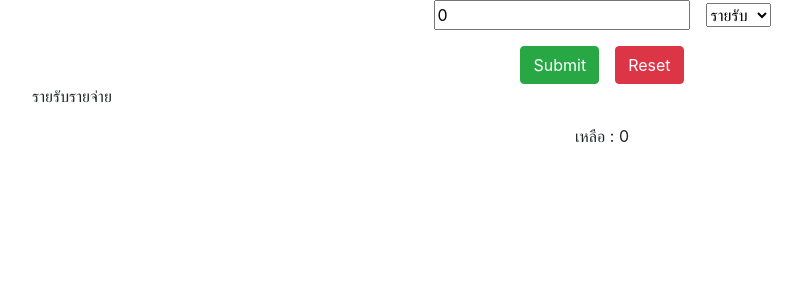
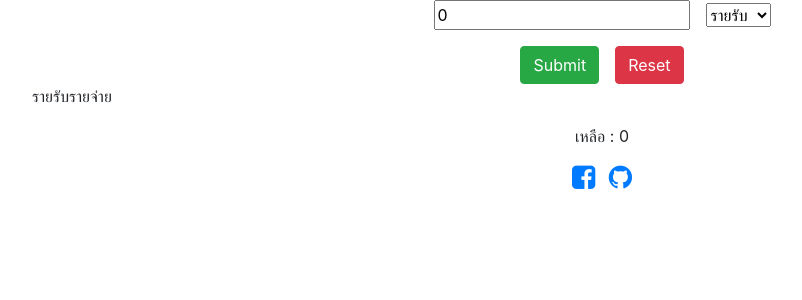
Before and after one commit to mixkungz/-React-IncomeOutcome, a React (Create React App) app: page / in a window 1280 px wide. Shown: the top 300 px of the page, without its empty margins (38-840 px from the left). Built offline with nearby package versions, Linux system fonts and the light colour scheme; the HTML template or start-up script is replaced by a standard one.

Commit message:
add font-awesome

```diff
--- a/src/App.js
+++ b/src/App.js
@@ -98,6 +98,8 @@ class App extends React.Component{
             </div>
           </div>
           <p>เหลือ : {this.calculate()}</p>
+          <a href="https://facebook.com/pcr.mixkungz" target="_blank"><i className="fa fa-facebook-square" style={{fontSize:'1.7em'}}></i></a>
+          <a href="https://github.com/mixkungz/reactbeginning" target="_blank"><i className="fa fa-github" style={{fontSize:'1.7em',marginLeft:'0.5em'}}></i></a>
         </div>
       );
   }
--- a/src/index.js
+++ b/src/index.js
@@ -4,6 +4,7 @@ import App from './App';
 import 'bootstrap/dist/css/bootstrap.css';
 import { default as swal } from 'sweetalert2/dist/sweetalert2.min.js';
 import 'sweetalert2/dist/sweetalert2.min.css';
+import 'font-awesome/css/font-awesome.min.css';
 
 ReactDOM.render(
   <App />,
```
